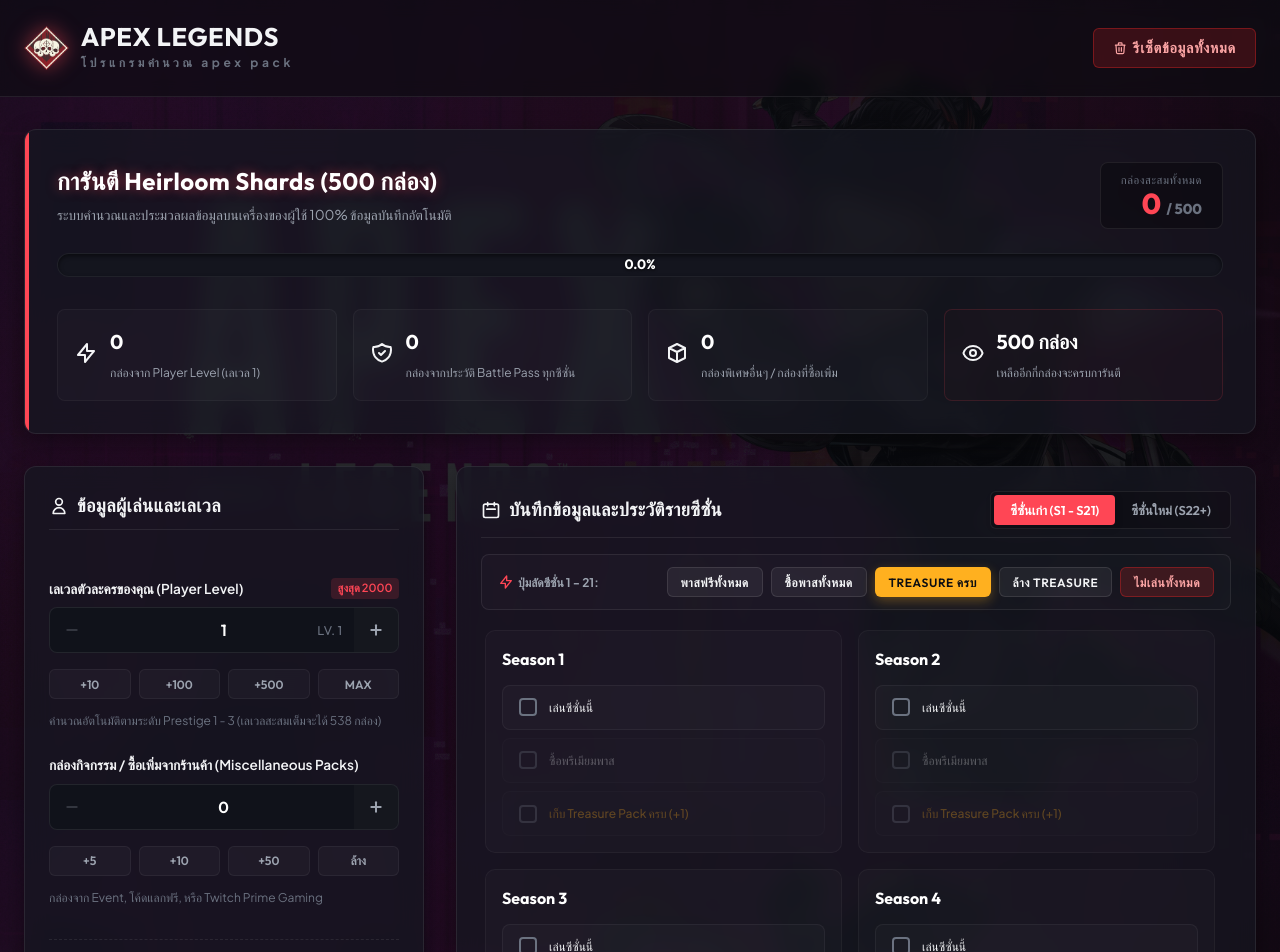
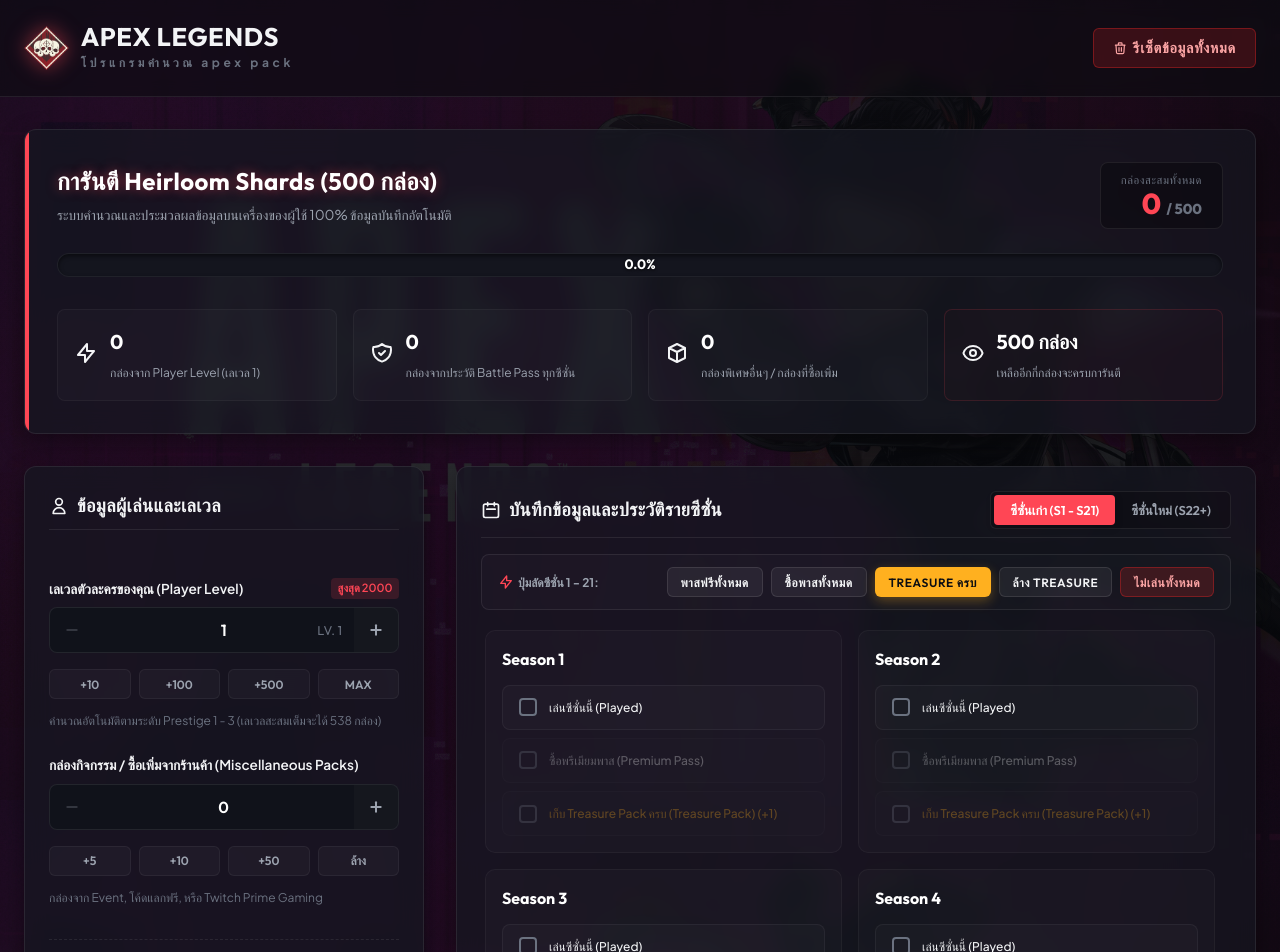
Before and after one commit to Bandidkw/apex-calculator-pack, a Vue app in the folder apex frontend/: page / in a window 1280 px wide. Shown: the top 952 px of the page. Built offline with nearby package versions, Linux system fonts and the light colour scheme.

Commit message:
UX/Design: Add English translations in parentheses to all season grid menus and labels

```diff
--- a/apex frontend/src/components/NewSeasonsGrid.vue
+++ b/apex frontend/src/components/NewSeasonsGrid.vue
@@ -93,7 +93,7 @@
                     }
                   "
                 >
-                  ไม่ได้เล่น
+                  ไม่ได้เล่น (Not Played)
                 </button>
                 <button
                   class="btn-option"
@@ -114,7 +114,7 @@
                     }
                   "
                 >
-                  ไม่ได้ซื้อพาส
+                  ไม่ได้ซื้อพาส (No Pass)
                 </button>
                 <button
                   class="btn-option option-premium"
@@ -156,7 +156,7 @@
                 v-if="getNewSeason(season).s1Played"
               >
                 <div class="slider-header" style="display: flex; justify-content: space-between; align-items: center;">
-                  <label>เลเวล Split 1:</label>
+                  <label>เลเวล Split 1 (Split 1 Level):</label>
                   <div class="bp-level-input-wrapper" style="display: flex; align-items: center; gap: 0.25rem;">
                     <input
                       type="number"
@@ -219,7 +219,7 @@
                     }
                   "
                 >
-                  ไม่ได้เล่น
+                  ไม่ได้เล่น (Not Played)
                 </button>
                 <button
                   class="btn-option"
@@ -240,7 +240,7 @@
                     }
                   "
                 >
-                  ไม่ได้ซื้อพาส
+                  ไม่ได้ซื้อพาส (No Pass)
                 </button>
                 <button
                   class="btn-option option-premium"
@@ -282,7 +282,7 @@
                 v-if="getNewSeason(season).s2Played"
               >
                 <div class="slider-header" style="display: flex; justify-content: space-between; align-items: center;">
-                  <label>เลเวล Split 2:</label>
+                  <label>เลเวล Split 2 (Split 2 Level):</label>
                   <div class="bp-level-input-wrapper" style="display: flex; align-items: center; gap: 0.25rem;">
                     <input
                       type="number"
--- a/apex frontend/src/components/OldSeasonsGrid.vue
+++ b/apex frontend/src/components/OldSeasonsGrid.vue
@@ -125,7 +125,7 @@
                   ></path>
                 </svg>
               </div>
-              <span class="lbl">เล่นซีซั่นนี้</span>
+              <span class="lbl">เล่นซีซั่นนี้ (Played)</span>
             </div>
 
             <!-- Checkbox: Premium -->
@@ -150,7 +150,7 @@
                   ></path>
                 </svg>
               </div>
-              <span class="lbl">ซื้อพรีเมียมพาส</span>
+              <span class="lbl">ซื้อพรีเมียมพาส (Premium Pass)</span>
             </div>
 
             <!-- Checkbox: Treasure -->
@@ -175,7 +175,7 @@
                   ></path>
                 </svg>
               </div>
-              <span class="lbl text-gold">เก็บ Treasure Pack ครบ (+1)</span>
+              <span class="lbl text-gold">เก็บ Treasure Pack ครบ (Treasure Pack) (+1)</span>
             </div>
 
             <!-- BP Level Slider Old -->
@@ -188,7 +188,7 @@
                   align-items: center;
                 "
               >
-                <label>เลเวล Battle Pass:</label>
+                <label>เลเวล Battle Pass (BP Level):</label>
                 <div
                   class="bp-level-input-wrapper"
                   style="display: flex; align-items: center; gap: 0.25rem"
```
